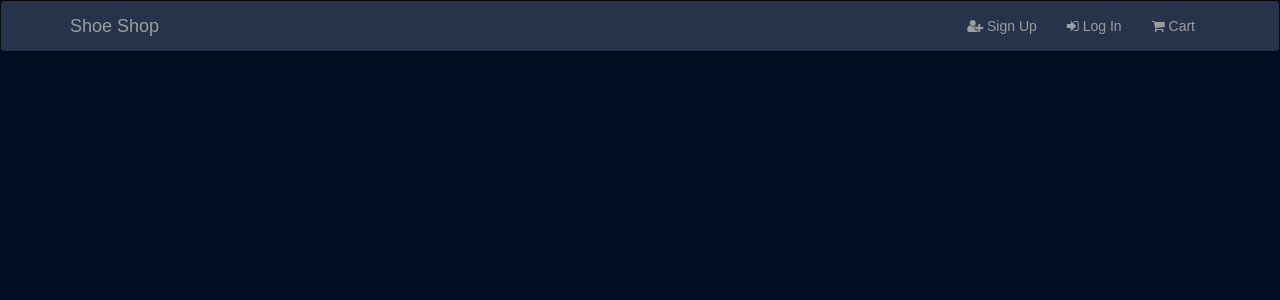
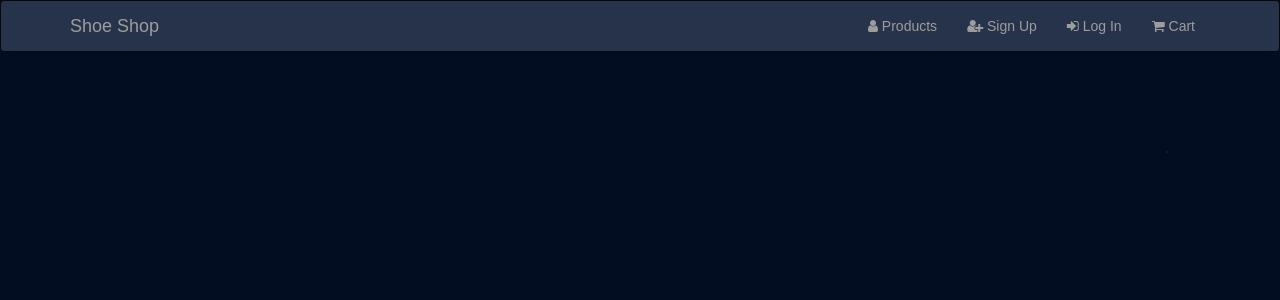
Before and after one commit to mattyturn95/Shoe-Shop, a Django app: page /accounts/register/ in a window 1280 px wide. Shown: the top 300 px of the page. Run offline with Django 3.2, Linux system fonts and the light colour scheme; some libraries are stand-ins or nearby versions.

Commit message:
added products to navbar

```diff
--- a/static/css/custom.css
+++ b/static/css/custom.css
@@ -137,7 +137,7 @@ caption p {
 
 .panel {
   margin-bottom: 20px;
-  background-color: #b3b4b4;
+  background-color: #242442;
 
   border-radius: 0;
   -webkit-box-shadow: 0 1px 1px rgba(0, 0, 0, 0.05);
--- a/templates/base.html
+++ b/templates/base.html
@@ -45,6 +45,7 @@
         <div id="navbar" class="navbar-collapse collapse">
           <ul class="nav navbar-nav navbar-right">
             {% if user.is_authenticated %}
+
             <li>
               <a href="{% url 'profile' %}"
                 ><i class="fa fa-user"></i> Account</a
@@ -56,6 +57,11 @@
               >
             </li>
             {% else %}
+            <li>
+              <a href="/"
+                ><i class="fa fa-user"></i> Products</a
+              >
+            </li>
             <li>
               <a href="{% url 'register' %}"
                 ><i class="fa fa-user-plus"></i> Sign Up</a
```
